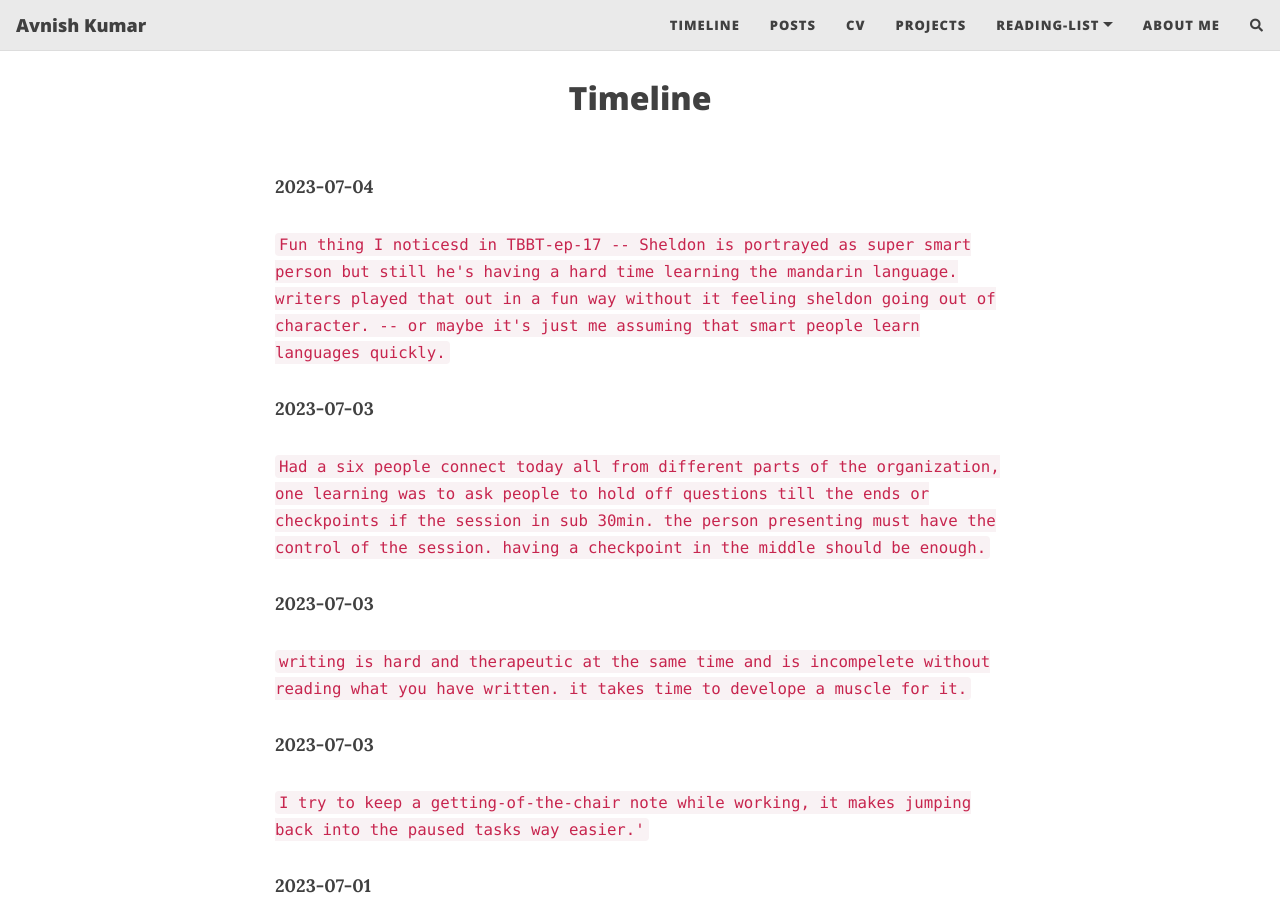
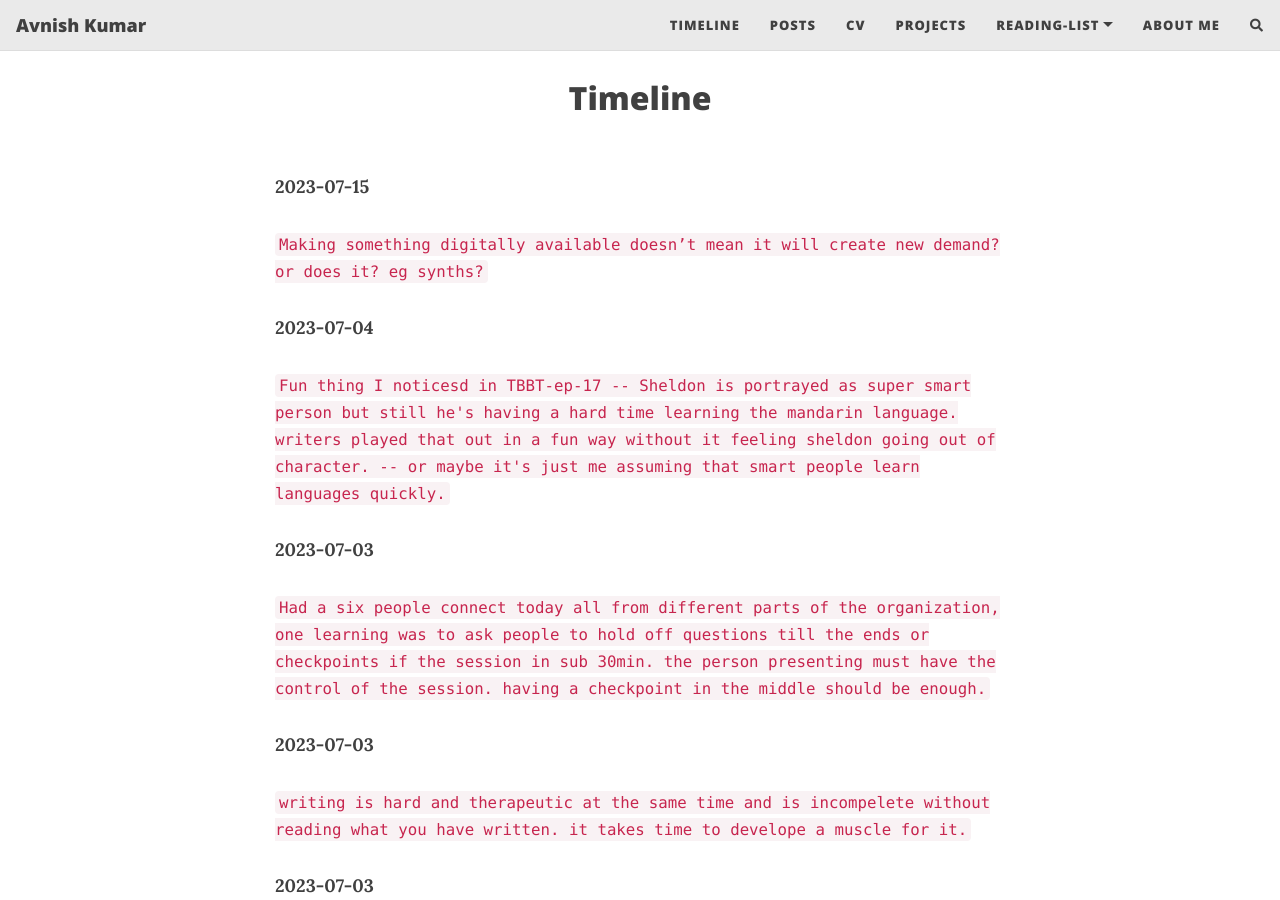
Before and after one commit to kavnish/kavnish.github.io, a Jekyll site: the page built from pages/timeline.md, in a window 1280 px wide and 900 px high. Built offline with Jekyll 4.4.1, drawn with Linux system fonts in a browser that asks for light colours; nearby versions of some CDN libraries; comment, search, counter and statistics services are not loaded.

Commit message:
updated tl

```diff
--- a/pages/timeline.md
+++ b/pages/timeline.md
@@ -8,6 +8,11 @@ nav-short: true
 full-width: false
 published: true
 ---
+
+**2023-07-15**
+
+`Making something digitally available doesn’t mean it will create new demand? or does it? eg synths?`
+
 
 **2023-07-04**
 
```
